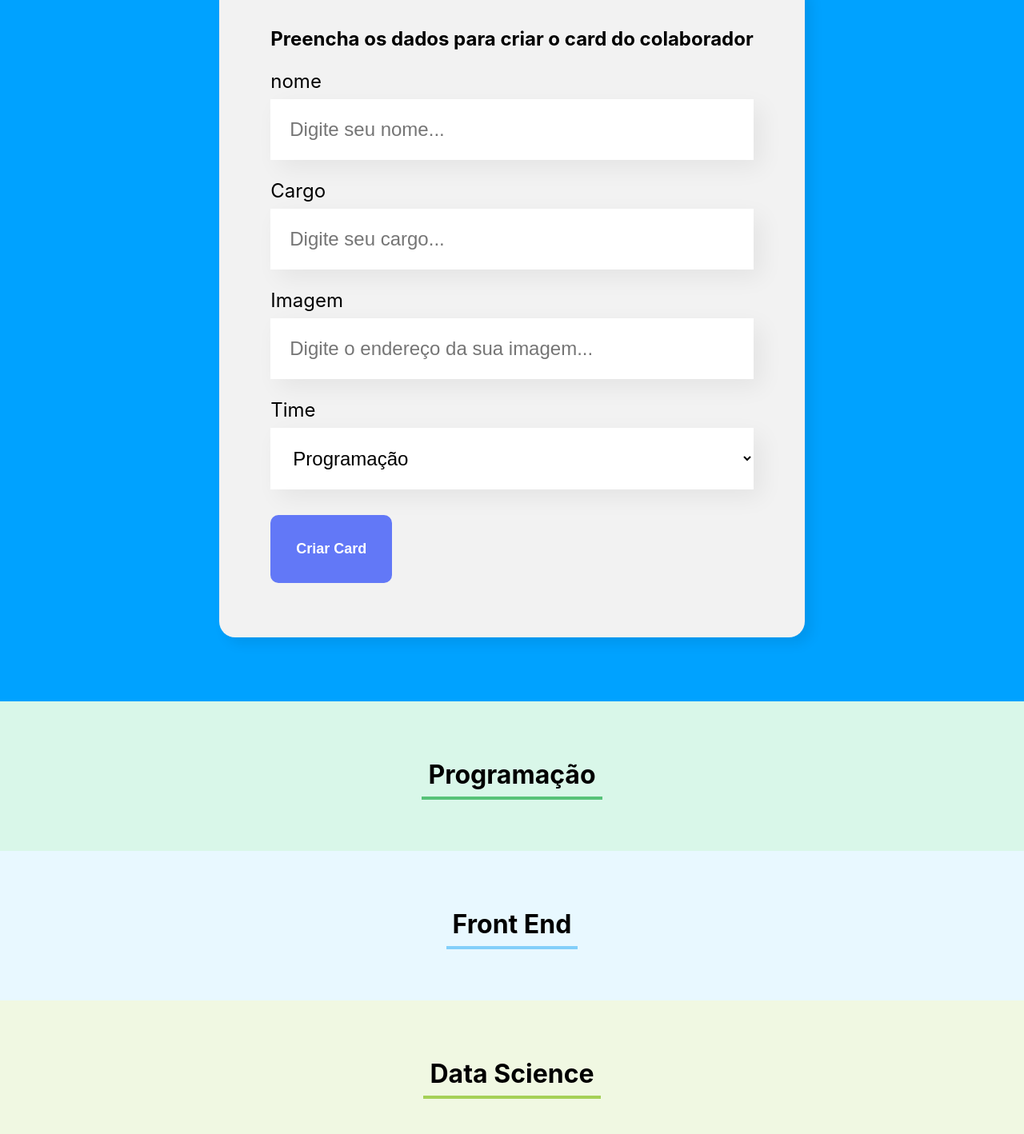
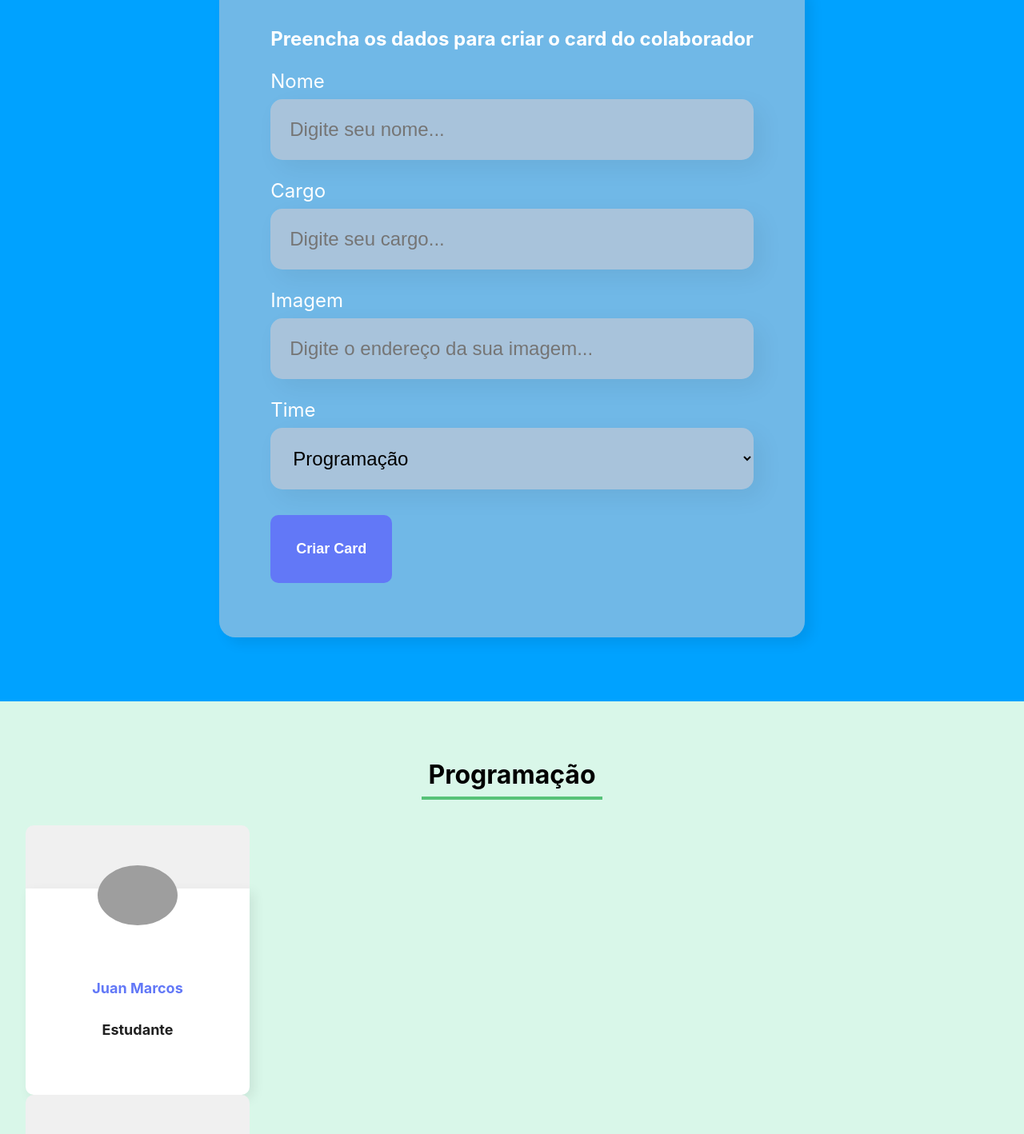
Before and after one commit to devjuanmarcos/Formacao-alura-Explore-React-com-JavaScript, a React (Create React App) app in the folder organo/: page / in a window 1280 px wide. Shown: the part 600-2018 px from the top of the page at 80% size. Built offline with nearby package versions, Linux system fonts and the light colour scheme; grey boxes are pictures that could not be loaded.

Commit message:
criando card colecionador

```diff
--- a/organo/src/componentes/CampoTexto/CampoTexto.css
+++ b/organo/src/componentes/CampoTexto/CampoTexto.css
@@ -9,11 +9,12 @@
 }
 
 .campo-texto input{
-    background-color: #fff;
+    background-color: rgba(223, 207, 207, 0.5);
     box-shadow: 10px 10px 30px rgba(0,0,0, 0.06);
     width: 100%;
     border: none;
     font-size: 24px;
     padding: 24px;
     box-sizing: border-box;
+    border-radius: 15px;
 }
--- /dev/null
+++ b/organo/src/componentes/Colaborador/Colaborador.css
@@ -0,0 +1,37 @@
+.colaborador {
+    width: 280px;
+}
+
+.colaborador .cabecalho {
+    background-color:  #F0F0F0;
+    border-radius: 10px 10px 0px 0px;
+}
+.colaborador img {
+    width: 100px;
+    border-radius: 50%;
+    position: relative;
+    bottom: -50px;
+}
+
+.colaborador .rodape {
+    background: #FFFFFF;
+    box-shadow: 5px 5px 15px rgba(0, 0, 0, 0.08);
+    border-radius: 0px 0px 10px 10px;
+    padding-top: 90px;
+    padding-bottom: 40px;
+}
+
+.colaborador .rodape h4 {
+    color: #6278F7;
+    font-size: 18px;
+    line-height: 22px;
+    font-weight: bold;
+    margin-bottom: 8px;
+}
+
+.colaborador .rodape h5 {
+    font-size: 18px;
+    line-height: 22px;
+    color: #212121;
+    padding: 0 16px;
+}
--- /dev/null
+++ b/organo/src/componentes/Colaborador/index.js
@@ -0,0 +1,17 @@
+import "./Colaborador.css";
+
+const Colaborador = () => {
+  return (
+    <div className="colaborador">
+      <div className="cabecalho">
+        <img src="http://github.com/devjuanmarcos.png" alt="foto perfil git" />
+      </div>
+      <div className="rodape">
+        <h4>Juan Marcos</h4>
+        <h5>Estudante</h5>
+      </div>
+    </div>
+  );
+};
+
+export default Colaborador;
--- a/organo/src/componentes/Formulario/Formulario.css
+++ b/organo/src/componentes/Formulario/Formulario.css
@@ -2,13 +2,15 @@
     display: flex;
     justify-content: center;
     margin: 80px 0;
+    color: rgb(255, 255, 255, 2);
 
 }
 
 .formulario form{
     max-width: 80%;
-    background-color: #F2F2F2;
+    background-color: rgba(223, 207, 207, 0.5);
     border-radius: 20px;
     padding: 36px 64px;
     box-shadow: 8px 8px 16px rgba(0,0,0, 0.08);
+    color: rgb(255, 255, 255, 2);
 }
--- a/organo/src/componentes/Formulario/index.js
+++ b/organo/src/componentes/Formulario/index.js
@@ -27,7 +27,7 @@
 
         <CampoTexto
           obrigatorio={true}
-          label="nome"
+          label="Nome"
           placeholder="Digite seu nome"
           value={nome}
           aoAlterado={(valor) => setNome(valor)}
--- a/organo/src/componentes/ListaSuspensa/ListaSuspensa.css
+++ b/organo/src/componentes/ListaSuspensa/ListaSuspensa.css
@@ -5,11 +5,12 @@
 }
 
 .lista-suspensa select {
-    background-color: #fff;
+    background-color: rgba(223, 207, 207, 0.5);
     box-shadow: 10px 10px 30px rgba(0,0,0, 0.06);
     width: 100%;
     border: none;
     font-size: 24px;
     padding: 24px;
     box-sizing: border-box;
+    border-radius: 15px;
 }
--- a/organo/src/componentes/Time/index.js
+++ b/organo/src/componentes/Time/index.js
@@ -1,9 +1,14 @@
+import Colaborador from "../Colaborador";
 import "./Time.css";
 
 const Time = (props) => {
   return (
     <section className="time" style={{ backgroundColor: props.corSecundaria }}>
       <h3 style={{ borderColor: props.corPrimaria }}>{props.nome}</h3>
+      <Colaborador />
+      <Colaborador />
+      <Colaborador />
+      <Colaborador />
     </section>
   );
 };
```
